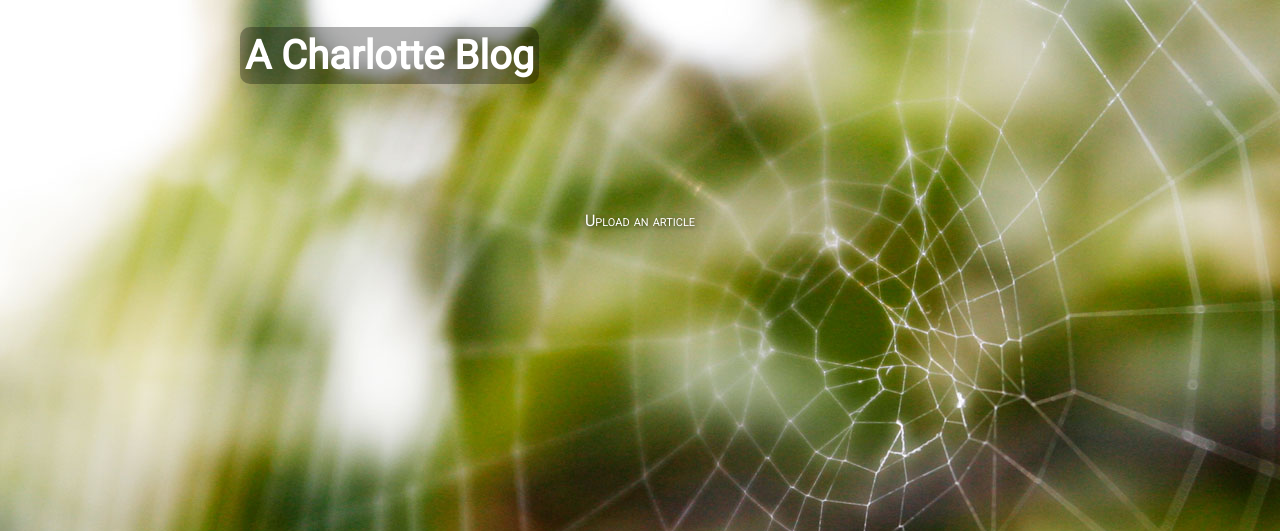
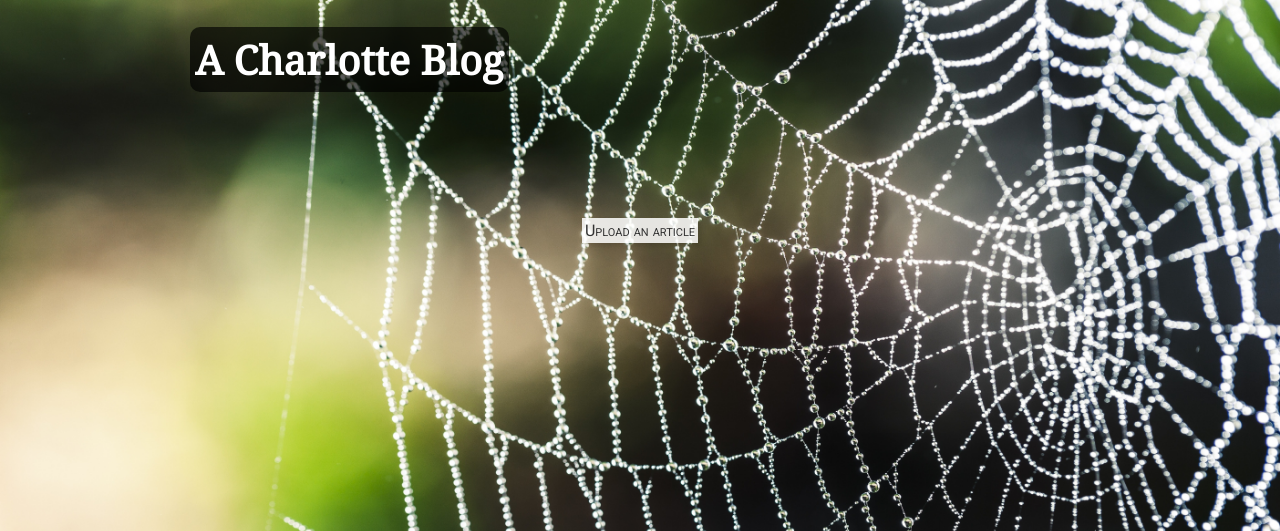
Before and after one commit to geajack/charlotte, a Flask app: page / in a window 1280 px wide. Shown: the top 531 px of the page. Run offline with Flask 2, Linux system fonts and the light colour scheme; data that the repository does not hold is empty.

Commit message:
Improve styling

```diff
--- a/static/blog/article.css
+++ b/static/blog/article.css
@@ -0,0 +1,6 @@
+article header
+{
+    padding-bottom: 30px;
+    margin-bottom: 40px;
+    border-bottom: 1px dotted #333;
+}
--- a/static/blog/index.css
+++ b/static/blog/index.css
@@ -8,6 +8,7 @@
 .page-link
 {
     text-decoration: none;
+    font-family: 'Roboto', sans-serif;
     font-variant: small-caps;
     color: #333;
     background-color: rgba(255, 255, 255, 0.85);
--- a/static/blog/style.css
+++ b/static/blog/style.css
@@ -3,21 +3,22 @@
     background-image: url('/static/background.jpg');
     background-repeat: no-repeat;
     background-attachment: fixed;
+    background-size: 100%;
 }
 
 body
 {
-    width: 800px;
+    width: 900px;
     margin: auto;
     padding-bottom: 50px;
-    font-family: 'Roboto', sans-serif;
+    font-family: 'Noto Serif', serif;
 }
 
 body > h1
 {
     font-size: 30pt;
     color: white;
-    background: rgba(0, 0, 0, 0.3);
+    background: rgba(0, 0, 0, 0.65);
     border-radius: 10px;
     padding: 5px;
     display: inline-block;
@@ -44,10 +45,13 @@ footer
 
 body > footer a
 {
+    font-family: 'Roboto', sans-serif;
     font-variant: small-caps;
-    color: white;
+    color: #333;
     text-decoration: none;
-    text-shadow: rgba(0, 0, 0, 0.7) 1px 1px 5px;
+    background-color: rgba(255, 255, 255, 0.85);
+    box-shadow: rgba(0, 0, 0, 0.15) 3px 3px 5px;
+    padding: 3px;
 }
 
 article.snippet
@@ -67,7 +71,7 @@ article.snippet::after
 
 article
 {
-    padding: 20px;
+    padding: 50px 80px;
     margin-bottom: 20px;
     background-color: rgba(255, 255, 255, 0.85);
     box-shadow: rgba(0, 0, 0, 0.15) 3px 3px 5px;
@@ -77,13 +81,14 @@ article
 article header
 {
     position: relative;
+
 }
 
 article header h1
 {
     font-size: 25pt;
     margin-top: 0px;
-    margin-bottom: 10px;
+    margin-bottom: 20px;
     color: inherit;
 }
 
@@ -103,3 +108,9 @@ article main
 {
     text-align: justify;
 }
+
+article img
+{
+    margin: auto;
+    display: block;
+}
--- a/templates/blog/base.jinja
+++ b/templates/blog/base.jinja
@@ -4,6 +4,7 @@
 
     <head>
         <link href="https://fonts.googleapis.com/css?family=Roboto" rel="stylesheet" />
+        <link href="https://fonts.googleapis.com/css?family=Noto+Serif" rel="stylesheet" />
         <link rel="stylesheet" href="{{url_for('static', filename='blog/style.css')}}" />
         {% block page_head %}
         {% endblock page_head %}
```
Also changed, not shown: static/background.jpg.
